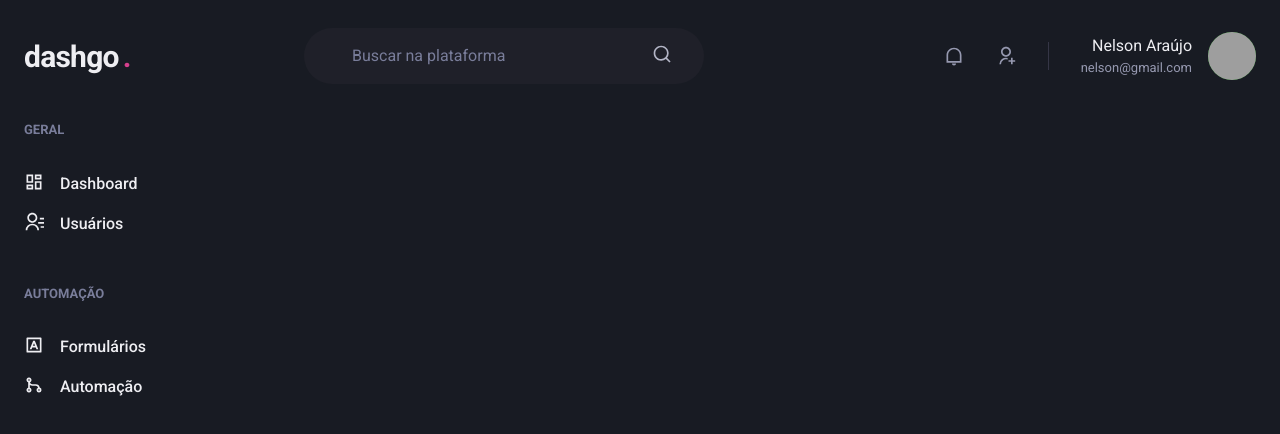
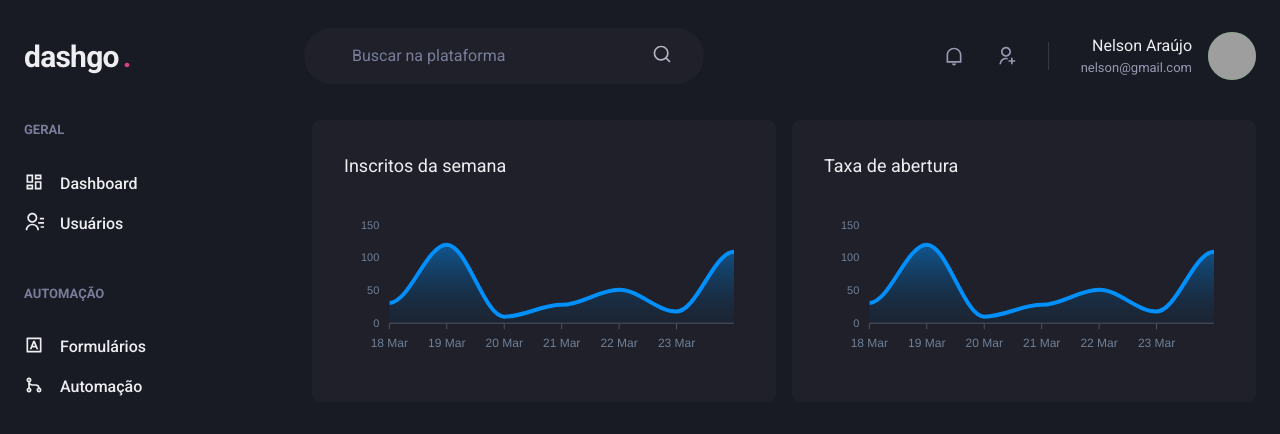
Before and after one commit to nelsonsantosaraujo/dashgo, a Next.js app: page /dashboard in a window 1280 px wide. Shown: the top 434 px of the page. Built offline with nearby package versions, Linux system fonts and the light colour scheme; grey boxes are pictures that could not be loaded.

Commit message:
Create initial structure of Dashboard with apexCharts

```diff
--- a/package.json
+++ b/package.json
@@ -12,9 +12,11 @@
     "@chakra-ui/react": "^1.4.2",
     "@emotion/react": "^11.1.5",
     "@emotion/styled": "^11.1.5",
+    "apexcharts": "^3.26.0",
     "framer-motion": "^4.1.2",
     "next": "10.1.3",
     "react": "17.0.2",
+    "react-apexcharts": "^1.3.7",
     "react-dom": "17.0.2",
     "react-icons": "^4.2.0"
   },
--- a/src/pages/dashboard.tsx
+++ b/src/pages/dashboard.tsx
@@ -1,20 +1,91 @@
-import { Flex } from "@chakra-ui/layout";
+import { Box, Flex, SimpleGrid, Text, theme } from "@chakra-ui/react";
+import dynamic from 'next/dynamic';
 import { Header } from "../components/Header";
 import { Sidebar } from "../components/Sidebar";
+
+const Chart = dynamic(() => import('react-apexcharts'), {
+  ssr: false,
+});
+
+const options = {
+  chart: {
+    toolbar: {
+      show: false,
+    },
+    zoom: {
+      enabled: false,
+    },
+    foreColor: theme.colors.gray[500]
+  },
+  grid: {
+    show: false,
+  },
+  dataLabels: {
+    enabled: false,
+  },
+  tooltip: {
+    enabled: false,
+  },
+  xaxis: {
+    type: 'datetime',
+    axisBorder: {
+      color: theme.colors.gray[600],
+    },
+    axisTicks: {
+      color: theme.colors.gray[600],
+    },
+    categories: [
+      '2021-03-18T00:00:00.000Z',
+      '2021-03-19T00:00:00.000Z',
+      '2021-03-20T00:00:00.000Z',
+      '2021-03-21T00:00:00.000Z',
+      '2021-03-22T00:00:00.000Z',
+      '2021-03-23T00:00:00.000Z',
+      '2021-03-24T00:00:00.000Z',
+    ]
+  },
+  fill: {
+    opacity: 0.3,
+    type: 'gradient',
+    gradient: {
+      shade: 'dark',
+      opacityFrom: 0.7,
+      opacityTo: 0.3,
+    }
+  }
+};
+
+const series = [
+  { name: 'series1', data: [31, 120, 10, 28, 51, 18, 109] }
+];
 
 export default function Dashboard() {
   return(
     <Flex direction="column" h="100vh" >
       <Header />
 
-      <Flex
-        w="100%"
-        my="6"
-        maxWidth={1480}
-        mx="auto"
-        px="6"
-      >
+      <Flex w="100%" my="6" maxWidth={1480} mx="auto" px="6">
         <Sidebar />
+
+        <SimpleGrid flex="1" gap="4"  minChildWidth="320px" align="flex-start">
+          <Box
+            p="8"
+            bg="gray.800"
+            borderRadius="8"
+            pb="4"
+          >
+            <Text fontSize="large" mb="4">Inscritos da semana</Text>
+            <Chart type="area" options={options} series={series} height={160}  />
+          </Box>
+          <Box
+            p="8"
+            bg="gray.800"
+            borderRadius="8"
+          >
+            <Text fontSize="large" mb="4">Taxa de abertura</Text>
+            <Chart type="area" options={options} series={series} height={160}  />
+          </Box>
+        </SimpleGrid>
       </Flex>
     </Flex>
 
```
Also changed, not shown: 1 other file (tests, documents, lock files or other folders).
